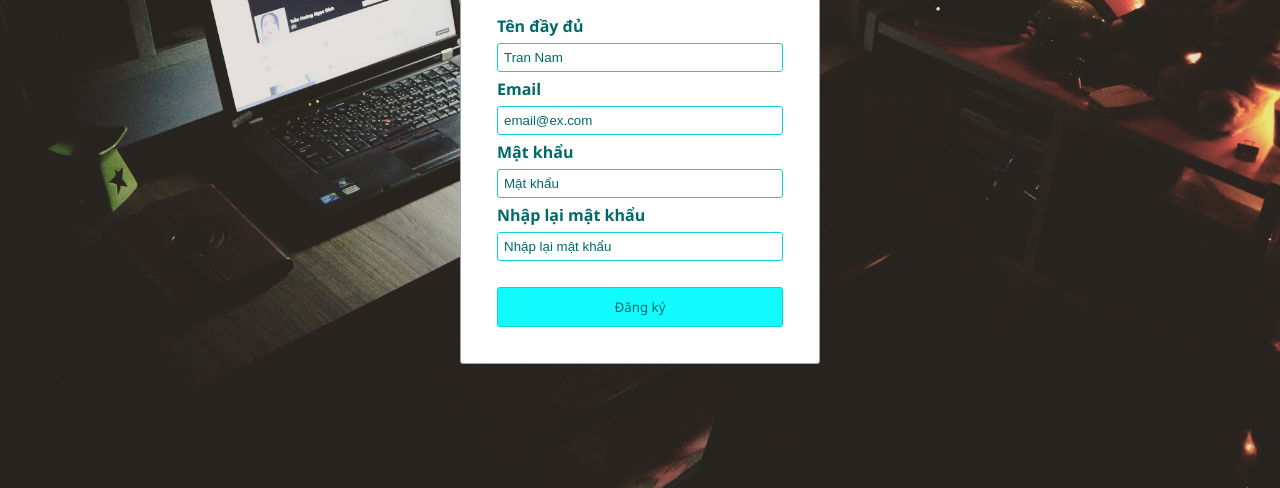
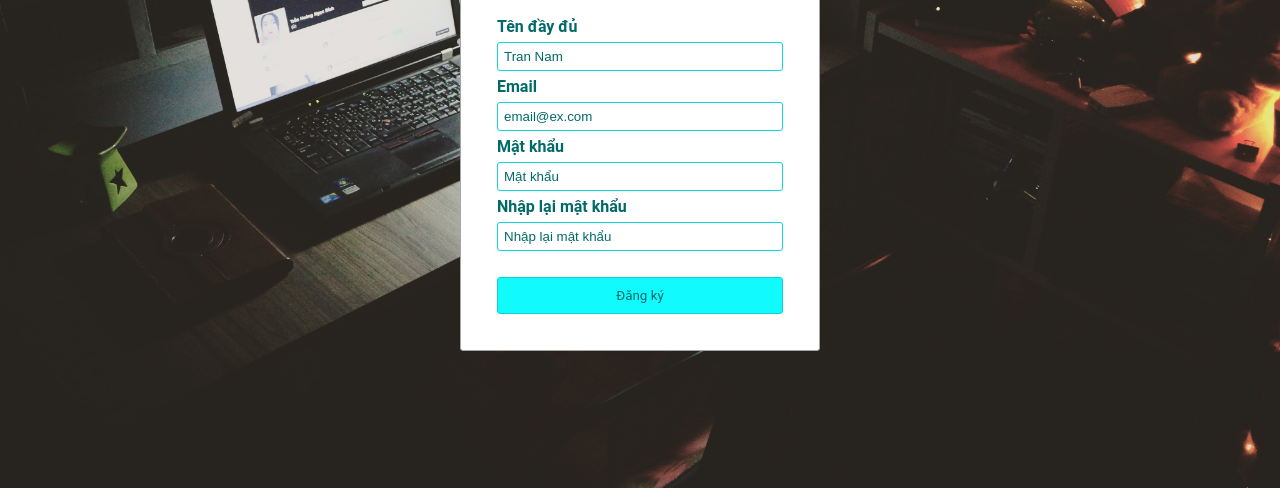
Before and after one commit to trannam110702/form-validation, a plain HTML site: page index.html in a window 1280 px wide. Shown: the part 312-800 px from the top of the page. Drawn offline with Linux system fonts and the light colour scheme.

Commit message:
fix font-family

```diff
--- a/style.css
+++ b/style.css
@@ -7,7 +7,8 @@
     --text-color: rgb(0, 106, 104);
 }
 html {
-    font-family:'Segoe UI', Tahoma, Geneva, Verdana, sans-serif;
+    font-family: 'Roboto', sans-serif;
+    ;
 }
 #root {
     width: 100%;
@@ -61,7 +62,7 @@ html {
     font-weight: 100;
 }
 .form-submit {
-    font-family:'Segoe UI', Tahoma, Geneva, Verdana, sans-serif;
+    font-family: 'Roboto', sans-serif;
     width: 100%;
     padding: 10px 20px;
     margin-top: 20px;
```
